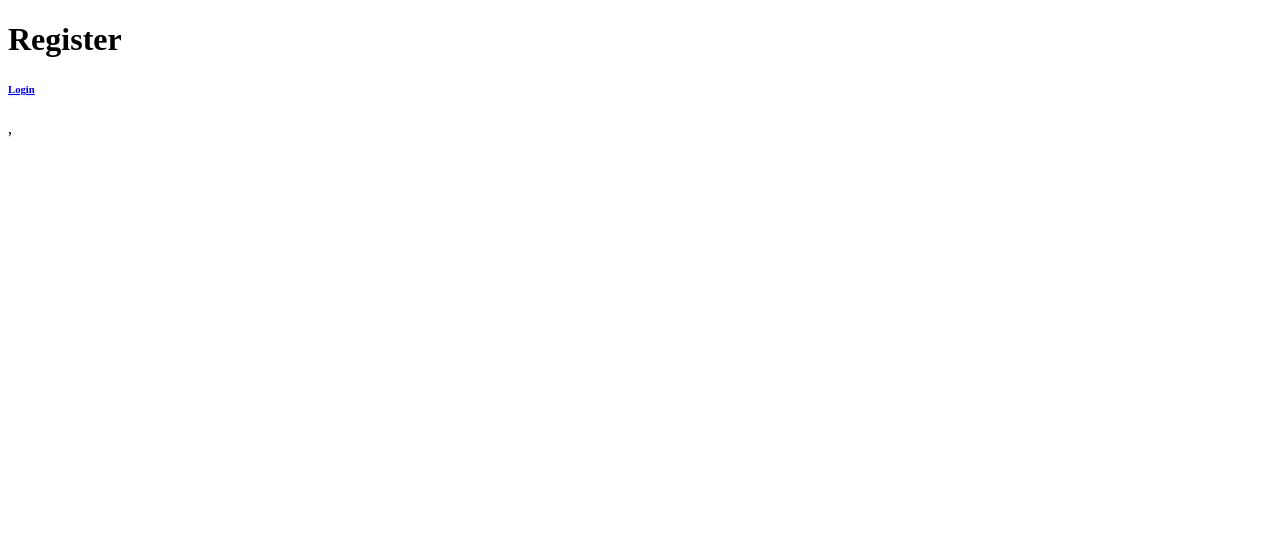
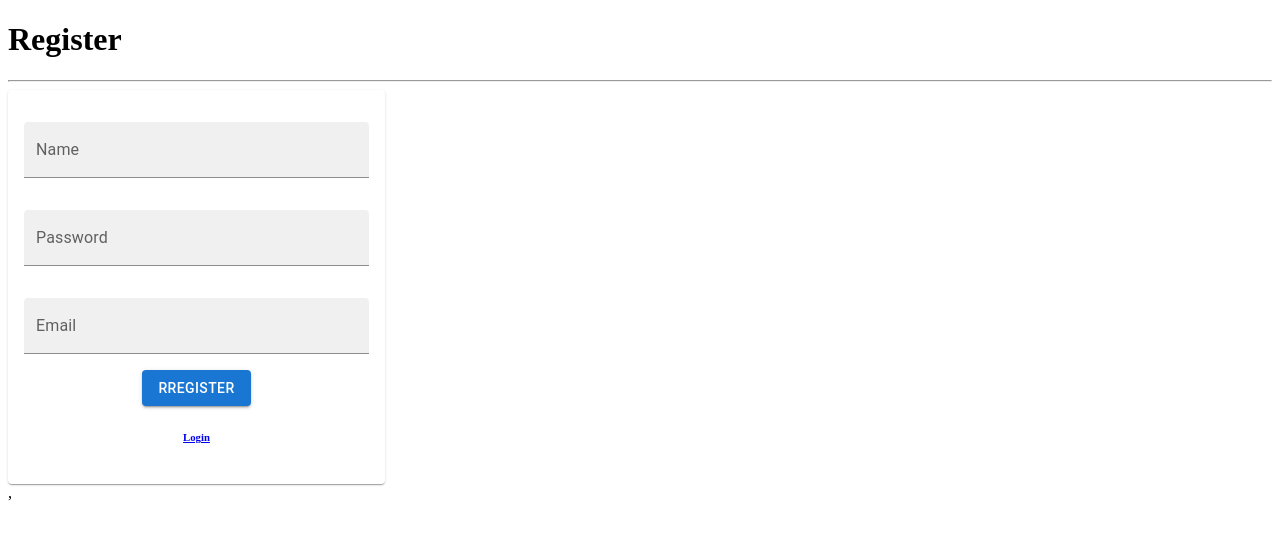
Before and after one commit to SahanPramudith/new-student-managemant, a React (Vite) app: page /register in a window 1280 px wide. Shown: the top 538 px of the page. Built offline with nearby package versions, Linux system fonts and the light colour scheme.

Commit message:
login and logout

```diff
--- a/src/Drawer/Drawer.jsx
+++ b/src/Drawer/Drawer.jsx
@@ -20,6 +20,7 @@ import InboxIcon from '@mui/icons-material/MoveToInbox';
 import MailIcon from '@mui/icons-material/Mail';
 import {Navigate, NavLink, Route, Routes} from "react-router-dom";
 import routs from "../Navigation/routes.jsx";
+import {Button} from "@mui/material";
 
 const drawerWidth = 240;
 
@@ -106,6 +107,11 @@ export default function MiniDrawer() {
             )
         )
 
+    function logout() {
+        localStorage.removeItem('login')
+        window.location.reload()
+    }
+
     return (
         <Box sx={{ display: 'flex' }}>
             <CssBaseline />
@@ -122,10 +128,13 @@ export default function MiniDrawer() {
                         }}
                     >
                         <MenuIcon />
+
                     </IconButton>
                     <Typography variant="h6" noWrap component="div">
-                        Mini variant drawer
+                       Student management
                     </Typography>
+                    <Button  sx={{backgroundColor:'#ae2a2a', margin:1 ,left:700,}} onClick={() => logout()} variant="contained">LogOut</Button>
+
                 </Toolbar>
             </AppBar>
             <Drawer variant="permanent" open={open}>
@@ -173,7 +182,7 @@ export default function MiniDrawer() {
                 <Routes>
                     {getRouts(routs)}
 
-                    <Route path='*' element={<Navigate to={'/dashbord'}/> }/>
+                    <Route path='*' element={<Navigate to={'/addstudent'}/> }/>
                     {/*<Route path='/dashboard' element={<Dashbord/>}/>*/}
                     {/*<Route path={'/home'} element={<Home/>}/>*/}
                 </Routes>
--- a/src/app/App.jsx
+++ b/src/app/App.jsx
@@ -3,17 +3,41 @@ import MiniDrawer from "../Drawer/Drawer.jsx";
 import Login from "../pagess/Login/Login.jsx";
 import {Navigate, Route, Routes} from "react-router-dom";
 import Register from "../pagess/Register/Register.jsx";
+import {useEffect, useState} from "react";
 
 export default function App() {
+
+    const [dashbord, setDashbord] = useState(false);
+
+    useEffect(() => {
+        const key = localStorage.getItem('login')
+        console.log(key)
+
+        if (key!==null){
+            setDashbord(true)
+        }else {
+            setDashbord(false)
+        }
+
+    }, []);
+
     return(
         <div>
-            <Routes>
-                <Route path={'*'} element={ <Navigate to={'login'}/>}/>
-                <Route path={'/login'} element={<Login/>}/>
-                <Route path={'/register'} element={<Register/>}/>
-            </Routes>
+            {dashbord ?
+                <MiniDrawer/>
+                :
+                <Routes>
+                    <Route path={'*'} element={ <Navigate to={'login'}/>}/>
+                    <Route path={'/login'} element={<Login/>}/>
+                    <Route path={'/register'} element={<Register/>}/>
+                </Routes>
+            }
+
+
+
+
             {/*<Login/>*/}
-            {/*<MiniDrawer/>*/}
+
         </div>
     )
 }
--- a/src/pagess/Login/Login.jsx
+++ b/src/pagess/Login/Login.jsx
@@ -1,6 +1,7 @@
 import {Button, Card, TextField} from "@mui/material";
 import {NavLink} from "react-router-dom";
 import {useState} from "react";
+import instence from "../../servises/axiosoder.jsx";
 
 export default function Login() {
 
@@ -9,6 +10,18 @@ export default function Login() {
 
 
     function login() {
+        instence.post('/login', {
+            password: password,
+            email: email,
+        })
+            .then(function (response) {
+                console.log(response.data.token);
+                localStorage.setItem('login',response.data.token)
+                window.location.reload()
+            })
+            .catch(function (error) {
+                console.log(error);
+            });
         console.log(password, email);
         clear();
     }
@@ -17,6 +30,10 @@ export default function Login() {
         setEmail('')
         setPassword('')
     }
+
+
+
+
 
     return (
         <div>
--- a/src/pagess/Register/Register.jsx
+++ b/src/pagess/Register/Register.jsx
@@ -1,14 +1,69 @@
 import {NavLink} from "react-router-dom";
+import Card from '@mui/material/Card';
+import {Button, TextField} from "@mui/material";
+import {useState} from "react";
+import axios from "axios";
+import instence from "../../servises/axiosoder.jsx";
 
 export default function Register() {
+
+    const [name, setName] = useState('');
+    const [password, setPassword] = useState('')
+    const [email, setEmail] = useState('')
+
+
+    const register = () => {
+        instence.post('/register', {
+            Name: name,
+            password:password,
+            email:email
+
+        })
+            .then(function (response) {
+                console.log(response);
+            })
+            .catch(function (error) {
+                console.log(error);
+            });
+    }
+
     return(
         <div>
             <h1>Register</h1>
-            <NavLink to={'/login'}>
-                <h6>
-                    Login
-                </h6>
-            </NavLink>
+            <hr/>
+            <div>
+                <Card sx={{maxWidth: 345, padding: 2, justifyContent: 'center', textAlign: 'center'}}>
+                    <TextField sx={{marginY: 2}}
+                               onChange={(val) => setName(val.target.value)}
+                               value={name}
+                               id="filled-basic"
+                               fullWidth label="Name"
+                               variant="filled"
+                    /><TextField sx={{marginY: 2}}
+                               onChange={(val) => setPassword(val.target.value)}
+                               value={password}
+                               id="filled-basic"
+                               fullWidth label="Password"
+                               variant="filled"
+                    />
+                    <TextField sx={{marginY: 2}}
+                               onChange={(val) => setEmail(val.target.value)}
+                               value={email}
+                               id="filled-basic"
+                               fullWidth label="Email"
+                               variant="filled"
+                    />
+                    <Button onClick={() => register()} variant="contained">Rregister</Button>
+                    <NavLink to={'/login'}>
+                        <h6>
+                            Login
+                        </h6>
+                    </NavLink>
+                </Card>
+            </div>
+
+
+
 
         </div>
     )
--- /dev/null
+++ b/src/servises/axiosoder.jsx
@@ -0,0 +1,7 @@
+import axios from "axios";
+
+const instence=axios.create({
+    baseURL:'https://test.acpt.lk/api'
+})
+
+export default instence;
```
